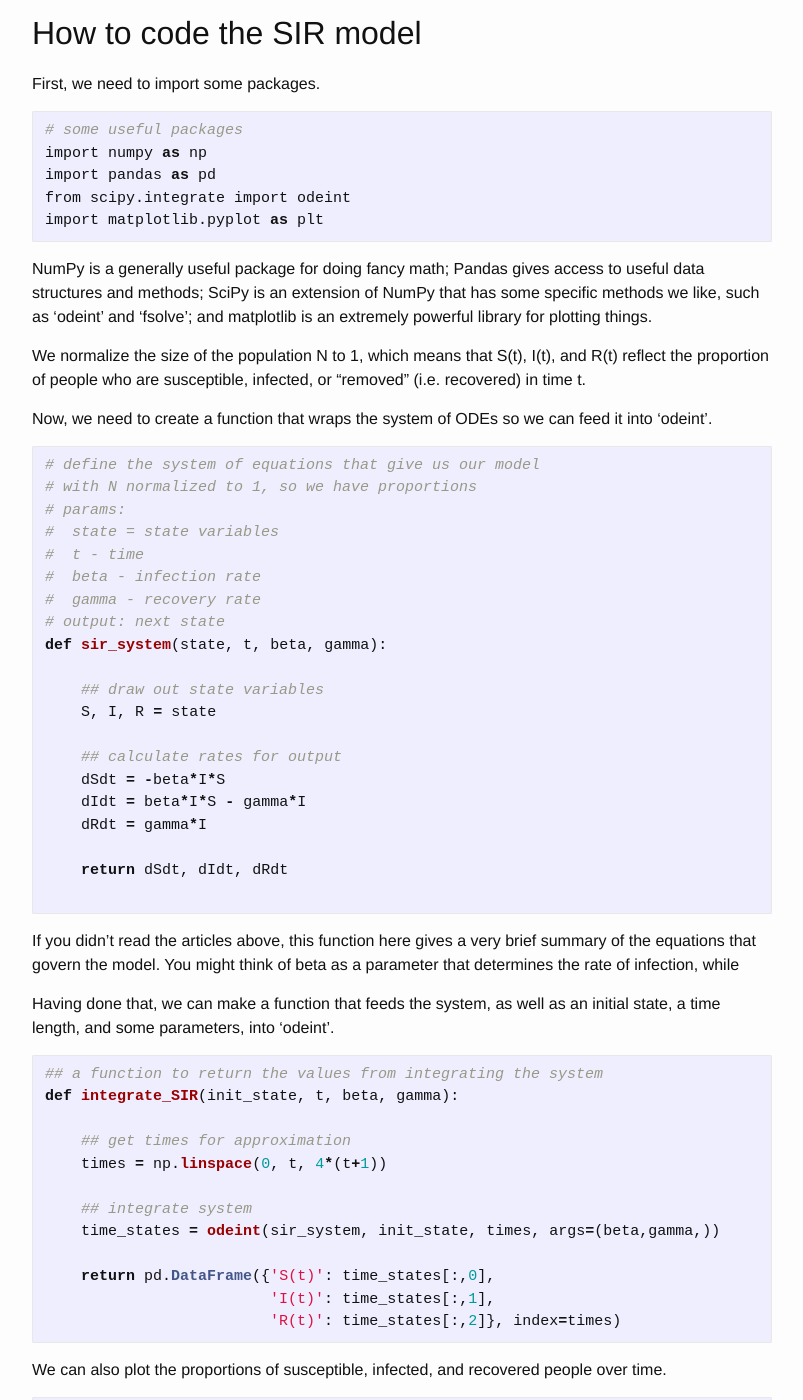
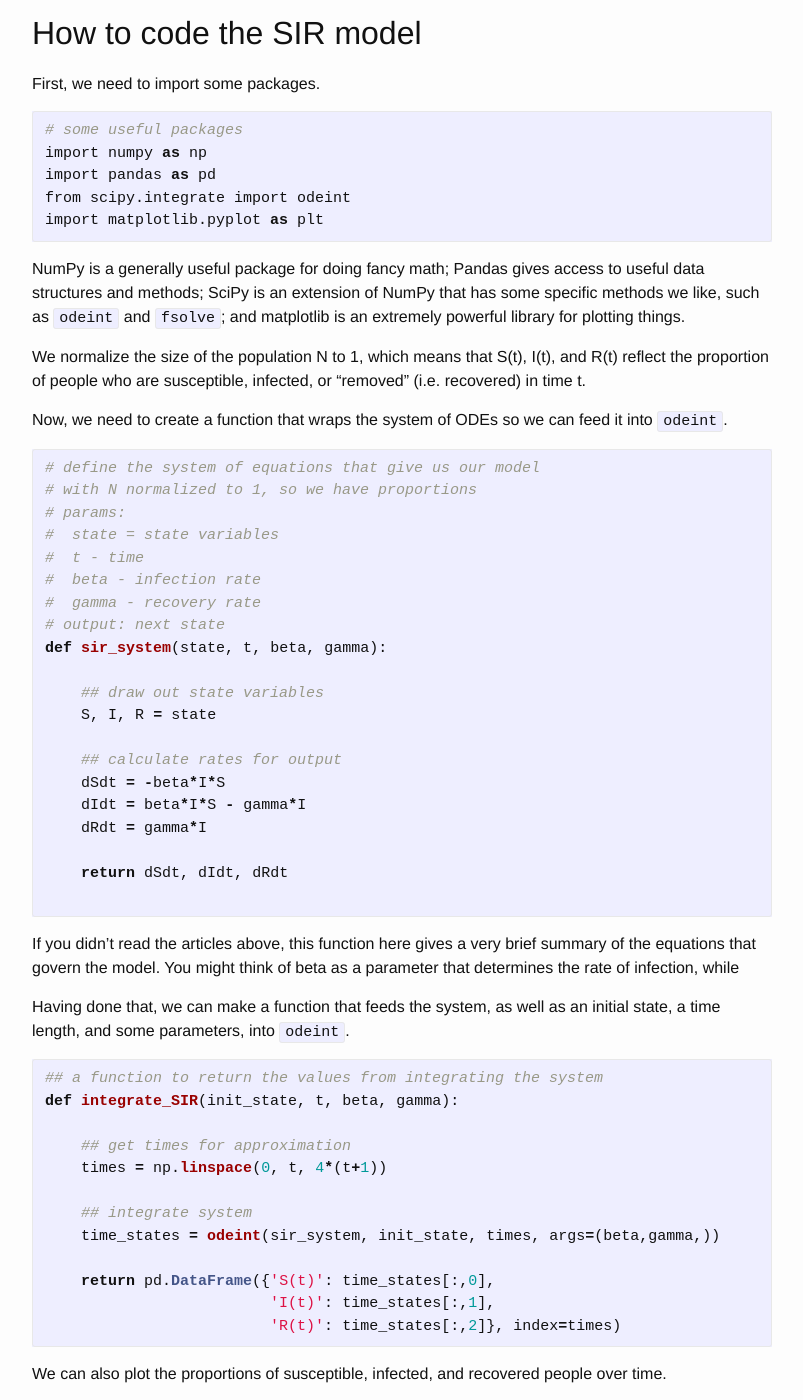
Before and after one commit to nhaksar/nhaksar.github.io, a Jekyll site: the page built from _posts/2020-05-18-SIR-python.markdown, in a window 1280 px wide and 1400 px high, scrolled down 452 px. Shown: the whole window, without its empty margins (238-1041 px from the left). Built offline with Jekyll 4.4.1, drawn with Linux system fonts in a browser that asks for light colours; some of the changed lines change nothing that is shown; some of the changed text lies outside the part shown.

Commit message:
fixed formatting

````diff
--- a/_posts/2020-05-18-SIR-python.markdown
+++ b/_posts/2020-05-18-SIR-python.markdown
@@ -20,11 +20,11 @@ import pandas as pd
 from scipy.integrate import odeint
 import matplotlib.pyplot as plt
 ```
-NumPy is a generally useful package for doing fancy math; Pandas gives access to useful data structures and methods; SciPy is an extension of NumPy that has some specific methods we like, such as 'odeint' and 'fsolve'; and matplotlib is an extremely powerful library for plotting things.
+NumPy is a generally useful package for doing fancy math; Pandas gives access to useful data structures and methods; SciPy is an extension of NumPy that has some specific methods we like, such as `odeint` and `fsolve`; and matplotlib is an extremely powerful library for plotting things.
 
 We normalize the size of the population N to 1, which means that S(t), I(t), and R(t) reflect the proportion of people who are susceptible, infected, or "removed" (i.e. recovered) in time t.
 
-Now, we need to create a function that wraps the system of ODEs so we can feed it into 'odeint'.
+Now, we need to create a function that wraps the system of ODEs so we can feed it into `odeint`.
 ```python
 # define the system of equations that give us our model
 # with N normalized to 1, so we have proportions
@@ -49,7 +49,7 @@ def sir_system(state, t, beta, gamma):
 ```
 If you didn't read the articles above, this function here gives a very brief summary of the equations that govern the model. You might think of beta as a parameter that determines the rate of infection, while
 
-Having done that, we can make a function that feeds the system, as well as an initial state, a time length, and some parameters, into 'odeint'.
+Having done that, we can make a function that feeds the system, as well as an initial state, a time length, and some parameters, into `odeint`.
 ```python
 ## a function to return the values from integrating the system
 def integrate_SIR(init_state, t, beta, gamma):
@@ -367,4 +367,4 @@ plot_sir(init_state, 20, 1, 0.1)
 
 ![png](https://nhaksar.github.io/assets/2020-05-18/output_8_0.png)
 
-I hope that was useful!
+I hope that was useful! I might upload more things like this as I come across them.
````
